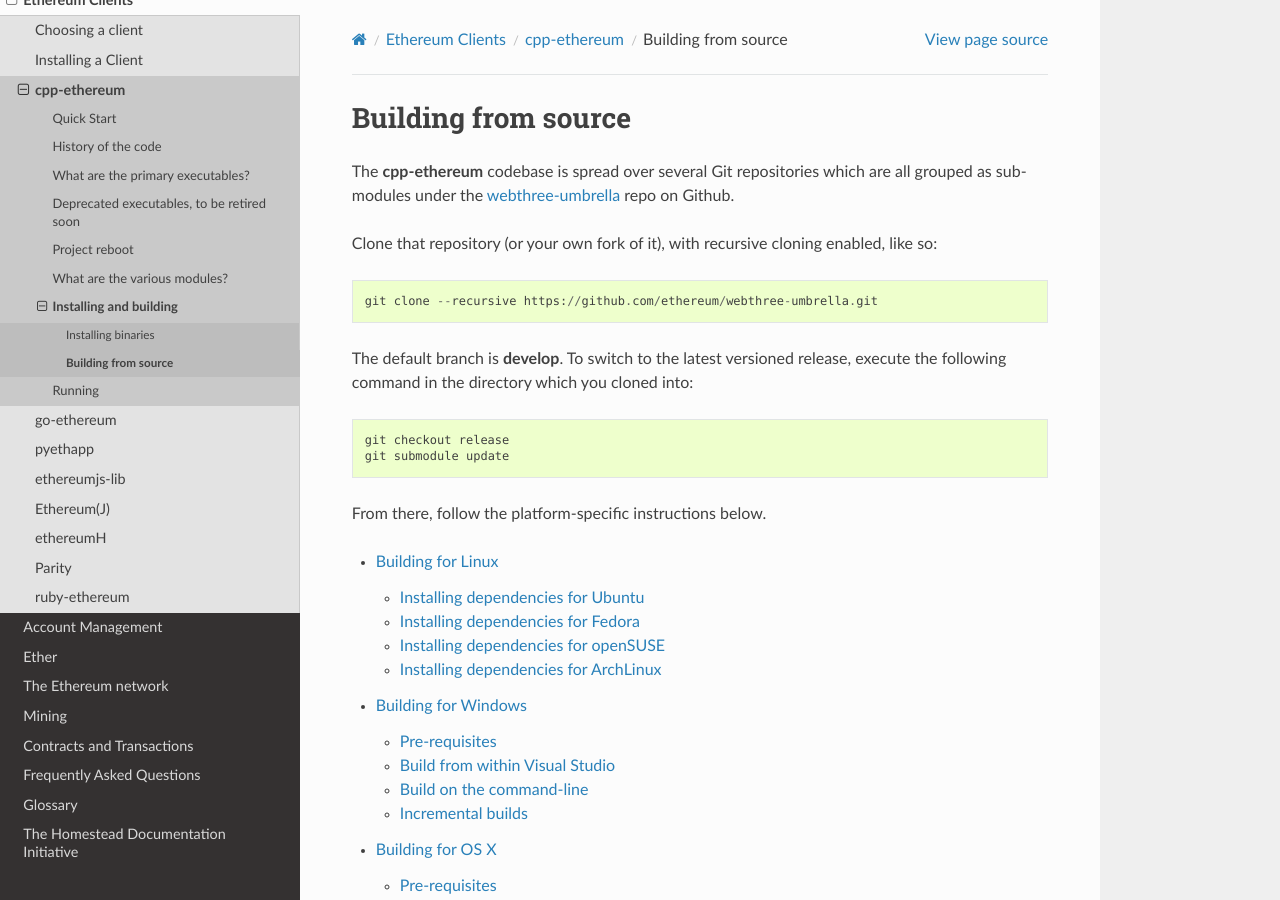
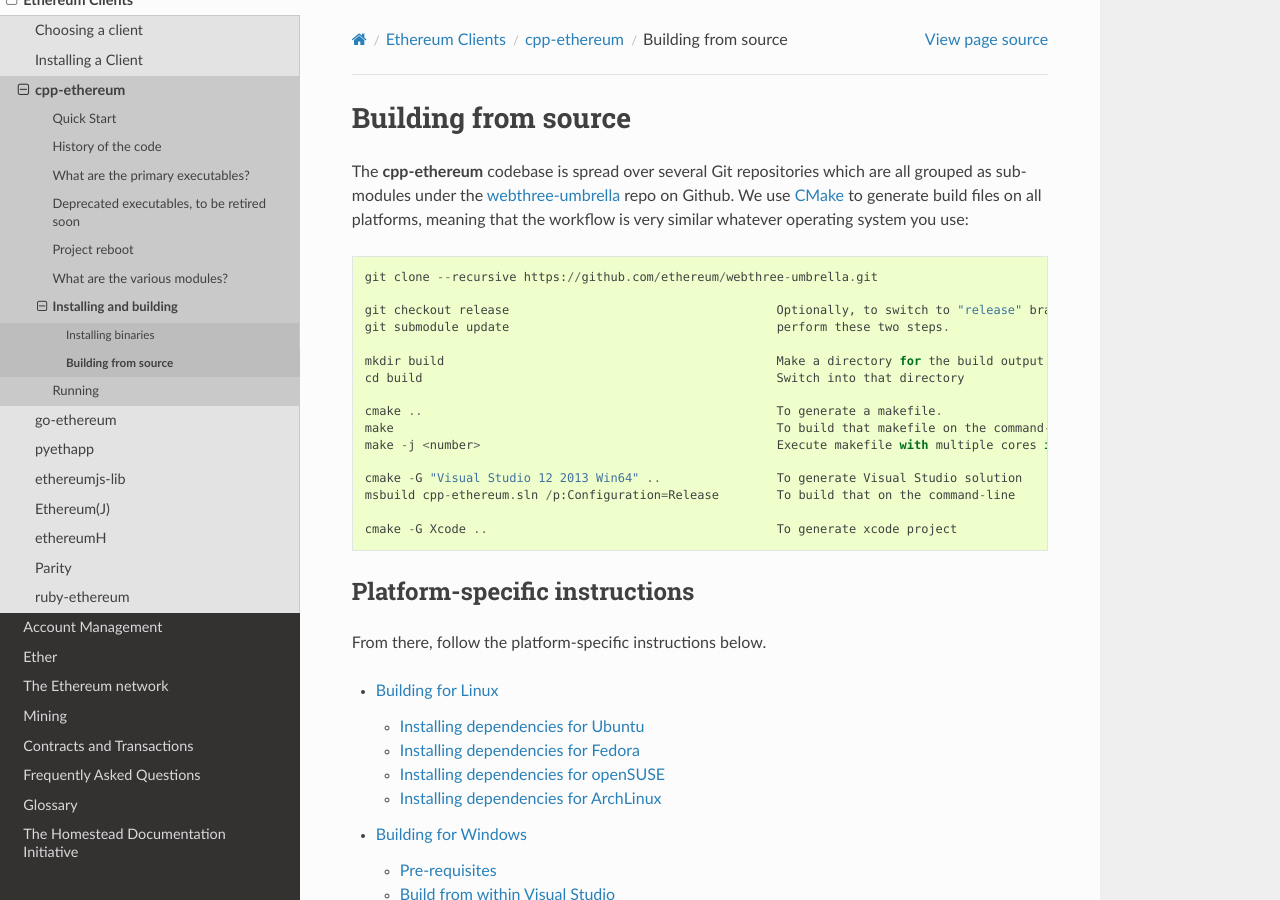
Before and after one commit to ethereum/homestead-guide, a Sphinx documentation site: the page built from source/ethereum-clients/cpp-ethereum/building-from-source/index.rst, in a window 1280 px wide and 900 px high. Built offline with Sphinx 7.4.7 and the Read the Docs theme 2.0.0, drawn with Linux system fonts in a browser that asks for light colours.

Commit message:
Cleanup C++ building from source instructions a bit, so that the commonality across the platforms is clearer. Added a "hall of fame" page to recognize the C++ contributors prior to Homestead.

```diff
--- a/source/ethereum-clients/cpp-ethereum/building-from-source/index.rst
+++ b/source/ethereum-clients/cpp-ethereum/building-from-source/index.rst
@@ -6,18 +6,29 @@
 The **cpp-ethereum** codebase is spread over several Git repositories which
 are all grouped as sub-modules under the
 `webthree-umbrella <http://github.com/ethereum/webthree-umbrella>`_ repo
-on Github.
-
-Clone that repository (or your own fork of it), with recursive cloning
-enabled, like so: ::
+on Github.  We use `CMake <https://cmake.org/>`_ to generate build files on all platforms,
+meaning that the workflow is very similar whatever operating system you use: ::
 
     git clone --recursive https://github.com/ethereum/webthree-umbrella.git
 
-The default branch is **develop**.   To switch to the latest versioned
-release, execute the following command in the directory which you cloned into: ::
+    git checkout release                                     Optionally, to switch to "release" branch
+    git submodule update                                     perform these two steps.
 
-    git checkout release
-    git submodule update
+    mkdir build                                              Make a directory for the build output
+    cd build                                                 Switch into that directory
+
+    cmake ..                                                 To generate a makefile.
+    make                                                     To build that makefile on the command-line
+    make -j <number>                                         Execute makefile with multiple cores in parallel
+
+    cmake -G "Visual Studio 12 2013 Win64" ..                To generate Visual Studio solution
+    msbuild cpp-ethereum.sln /p:Configuration=Release        To build that on the command-line
+
+    cmake -G Xcode ..                                        To generate xcode project
+
+
+Platform-specific instructions
+--------------------------------------------------------------------------------
 
 From there, follow the platform-specific instructions below.
 
--- a/source/ethereum-clients/cpp-ethereum/building-from-source/osx.rst
+++ b/source/ethereum-clients/cpp-ethereum/building-from-source/osx.rst
@@ -80,7 +80,7 @@
     mkdir build
     cd build
     cmake ..
-    make -j6
+    make -j4             (or different value, depending on your number of cores)
     make install
 
 This will also install the cli tool and libs into /usr/local.
```
Also changed, not shown: source/ethereum-clients/cpp-ethereum/building-from-source/linux.rst (+5 -15 lines), source/ethereum-clients/cpp-ethereum/hall-of-fame.rst (added, +61 -0 lines), source/ethereum-clients/cpp-ethereum/index.rst (+7 -1 lines).
